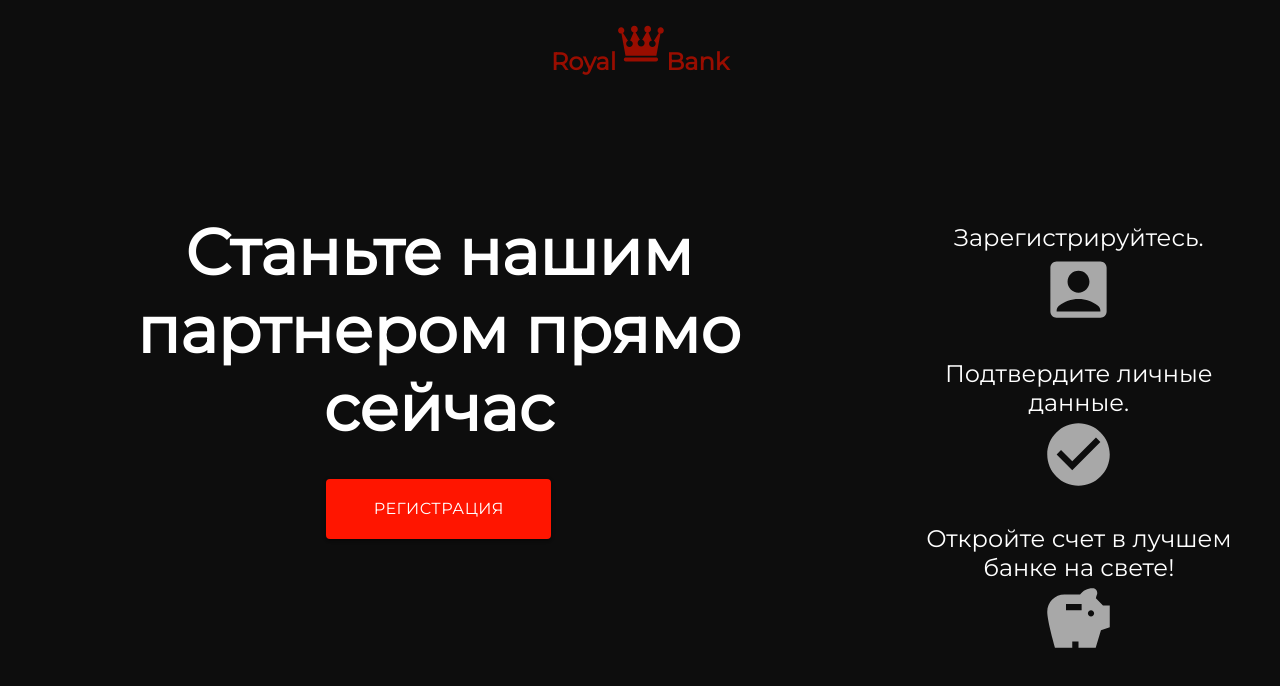
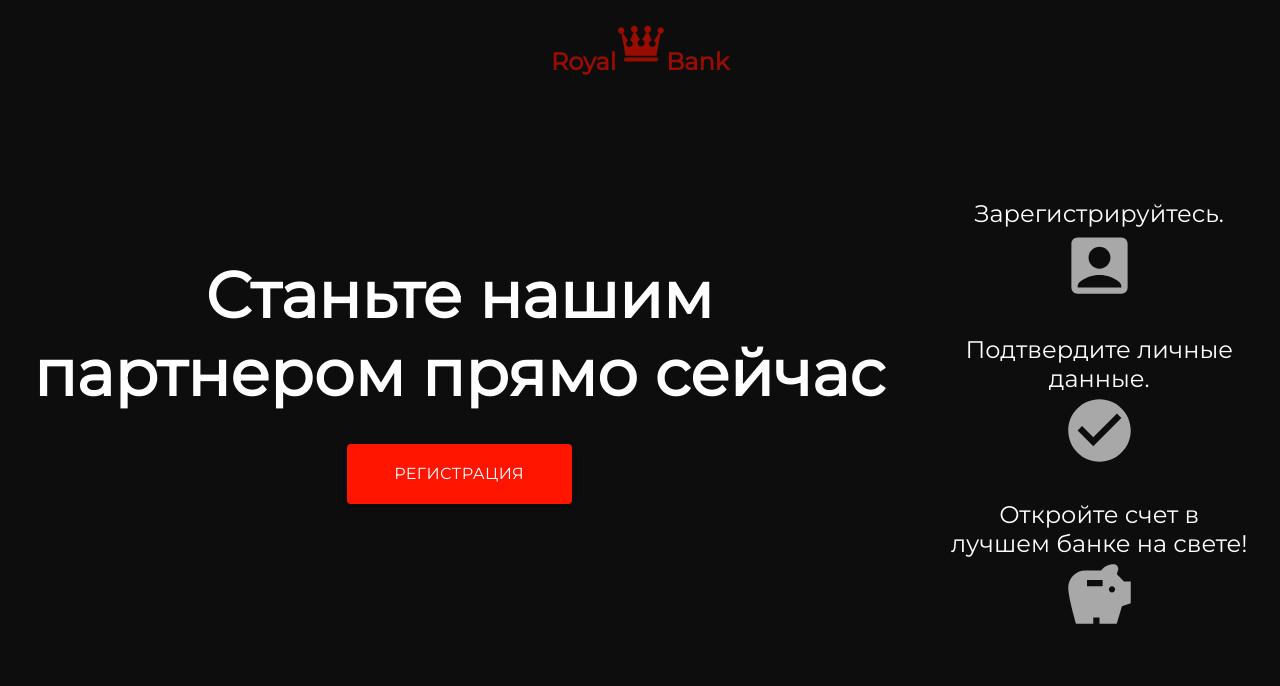
Before and after one commit to TheAlmightyMight/Royal-Bank, a React (Vite) app in the folder bank/: page / in a window 1280 px wide. Shown: the top 686 px of the page. Built offline with nearby package versions, Linux system fonts and the light colour scheme; a web font is replaced by a local one.

Commit message:
Layout fix

```diff
--- a/bank/src/pages/home/home.jsx
+++ b/bank/src/pages/home/home.jsx
@@ -54,16 +54,8 @@ function Home() {
       transition={{ duration: 2 }}
     >
       <main className={styles.wrapper}>
-        <Box
-          component="div"
-          sx={{
-            display: "flex",
-            alignItems: "center",
-            flexDirection: "column",
-            textAlign: "center",
-          }}
-        >
-          <Logo />
+        <Logo />
+        <div className={styles.promo}>
           <h1 className={styles.heading}>
             Станьте нашим партнером прямо сейчас
           </h1>
@@ -76,13 +68,13 @@ function Home() {
               height: "60px",
               fontFamily: "inherit",
               fontSize: "1rem",
-              mb: "5rem",
+              mb: "2.5rem",
             }}
           >
             Регистрация
           </Button>
-        </Box>
-        <Box component="div" sx={{ p: "3rem 3rem 0 3rem" }}>
+        </div>
+        <div className={styles.list}>
           <motion.ul className={styles.steps}>
             {arr.map((el, i) => {
               return (
@@ -100,7 +92,8 @@ function Home() {
               );
             })}
           </motion.ul>
-        </Box>
+        </div>
+        <div style={{ height: "80px" }}></div>
       </main>
     </motion.div>
   );
--- a/bank/src/pages/home/home.module.css
+++ b/bank/src/pages/home/home.module.css
@@ -1,17 +1,22 @@
 .wrapper {
-  height: 100vh;
+  min-height: 100vh;
   display: flex;
   justify-content: center;
   align-items: center;
   position: relative;
   background: hsl(0, 0%, 5%);
   color: white;
+  text-align: center;
+}
+
+.promo {
+  align-items: inherit;
 }
 
 .steps {
   display: flex;
   flex-direction: column;
-  text-align: center;
+  text-align: inherit;
 }
 
 .stepsItem {
@@ -19,20 +24,27 @@
   flex-direction: column;
   align-items: center;
   font-size: 24px;
-  margin-top: 2rem;
+  margin: 2rem 2rem 0 2rem;
+  text-align: inherit;
 }
 
 .heading {
   font-size: 64px;
   margin-bottom: 40px;
-  margin: 2rem;
+  margin: 0 2rem 2rem 2rem;
+}
+
+@media (min-width: 900px) {
+  .placeholder {
+    display: none;
+  }
 }
 
 @media (max-width: 900px) {
   .wrapper {
     flex-direction: column-reverse;
     font-size: 32px;
-    height: 100vh;
+    min-height: 100vh;
   }
 
   .heading {
@@ -49,7 +61,6 @@
   .wrapper {
     flex-direction: column-reverse;
     font-size: 24px;
-    height: 100vh;
   }
 
   .heading {
```
